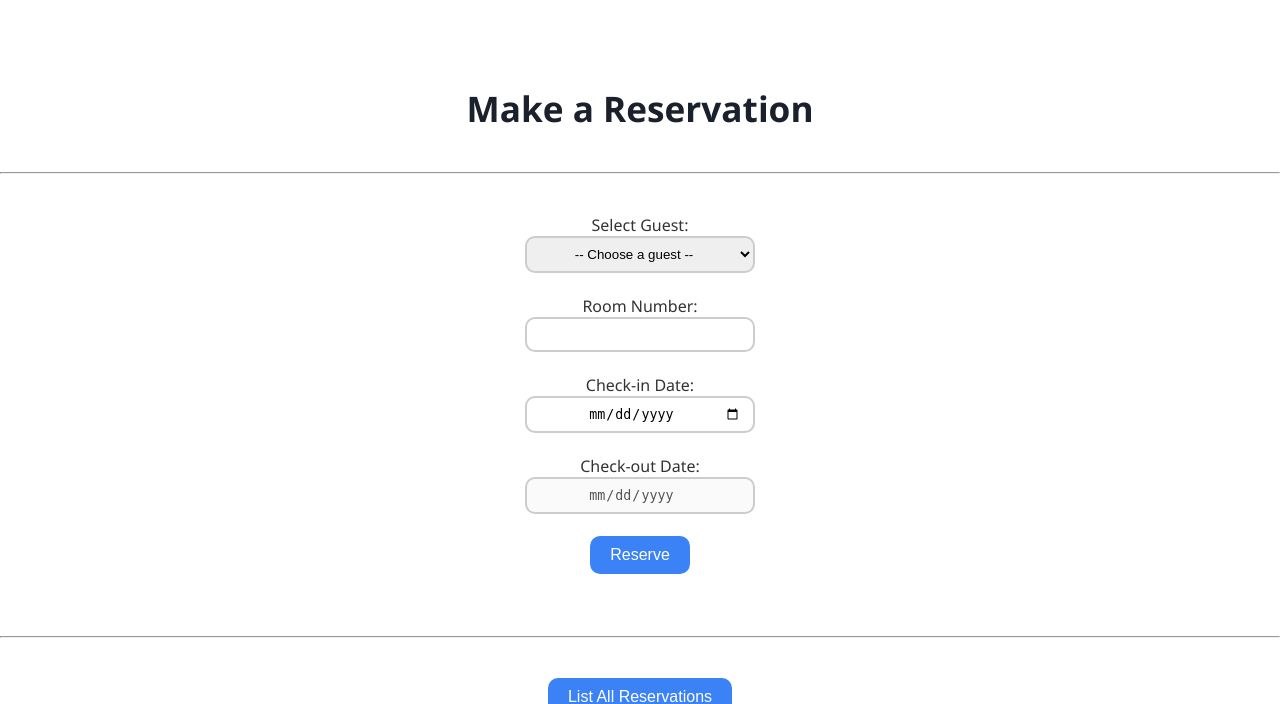
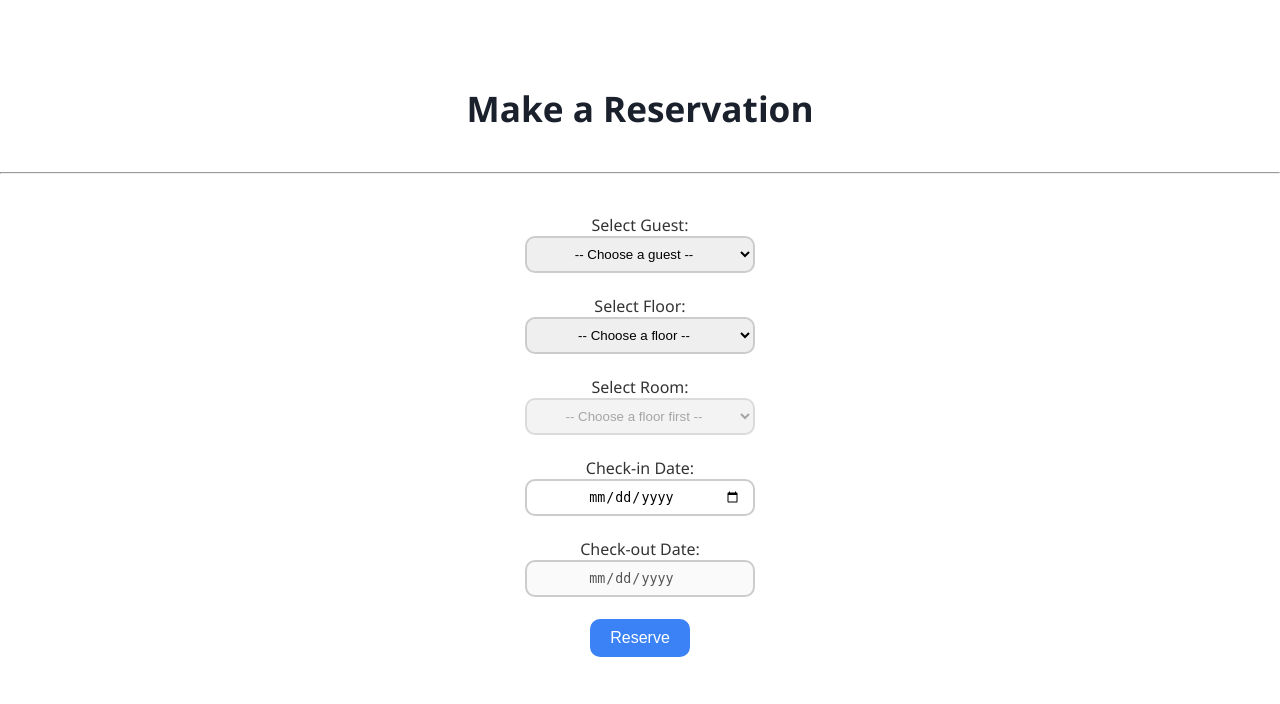
Before and after one commit to FilipeNicacio/integrativeProject, a Flask app: page /reservation in a window 1280 px wide. Shown: the top 704 px of the page. Run offline with Flask 3, Linux system fonts and the light colour scheme; data comes from the database, SQL or seed files in the repository; data that the repository does not hold is empty.

Commit message:
Implement dynamic room selection by floor

```diff
--- a/app.py
+++ b/app.py
@@ -1,4 +1,4 @@
-from flask import Flask, render_template, request, redirect, flash, url_for
+from flask import Flask, render_template, request, redirect, flash, url_for, jsonify
 from datetime import date
 import mysql.connector
 import re
@@ -189,23 +189,39 @@ def reservation():
         cursor = conn.cursor(dictionary=True)
         cursor.execute("SELECT id, name FROM guests")
         guests = cursor.fetchall()
+        cursor.execute("SELECT id, number FROM floors ORDER BY number ASC")
+        floors = cursor.fetchall()
         cursor.close()
         conn.close()
         today = date.today().isoformat()  # formato: YYYY-MM-DD
-        return render_template("reservation.html", guests=guests, today=today)
+        return render_template("reservation.html", guests=guests, floors=floors, today=today)
     except Exception as e:
         flash(f"Error loading guests: {e}", "error")
         return redirect("/")
+
+@app.route("/get_rooms_by_floor/<int:floor_id>")
+def get_rooms_by_floor(floor_id):
+    try:
+        conn = get_db_connection()
+        cursor = conn.cursor(dictionary=True)
+        cursor.execute("SELECT id, room_number FROM rooms WHERE floor_id = %s ORDER BY room_number ASC", (floor_id,))
+        rooms = cursor.fetchall()
+        cursor.close()
+        conn.close()
+        return jsonify(rooms)
+    except Exception as e:
+        return jsonify({"Fatal error": str(e)}), 500
+
 
 
 @app.route("/make_reservation", methods=["POST"])
 def make_reservation():
     guest_id = request.form['guest_id']
-    room_number = request.form['room_number'].strip()
+    room_id = request.form.get('room_id').strip()
     check_in_date = request.form['check_in_date']
     check_out_date = request.form['check_out_date']
 
-    if not guest_id or not room_number or not check_in_date or not check_out_date:
+    if not guest_id or not room_id or not check_in_date or not check_out_date:
         flash("All fields are required.", "error")
         return redirect("/reservation")
 
@@ -221,11 +237,17 @@ def make_reservation():
             flash("Guest ID not found. Please verify and try again.", "error")
             return redirect("/")
 
+        # Verificar se o quarto existe
+        cursor.execute("SELECT id FROM rooms WHERE id = %s", (room_id,))
+        if not cursor.fetchone():
+            flash("Room not found.", "error")
+            return redirect(url_for('reservation'))
+
         # Inserir reserva
         cursor.execute("""
-            INSERT INTO reservations (guest_id, room_number, check_in_date, check_out_date)
+            INSERT INTO reservations (guest_id, room_id, check_in_date, check_out_date)
             VALUES (%s, %s, %s, %s)
-        """, (guest_id, room_number, check_in_date, check_out_date))
+        """, (guest_id, room_id, check_in_date, check_out_date))
 
         conn.commit()
         cursor.close()
@@ -247,17 +269,22 @@ def list_reservations():
         # Query com JOIN para buscar o nome do hóspede
         query = """
                 SELECT
-                    r.id,
-                    r.room_number,
-                    r.check_in_date,
-                    r.check_out_date,
-                    g.name AS guest_name
-                FROM
-                    reservations AS r
-                JOIN
-                    guests AS g ON r.guest_id = g.id
-                ORDER BY
-                    r.check_in_date ASC
+                r.id,
+                r.check_in_date,
+                r.check_out_date,
+                g.name AS guest_name,
+                ro.room_number,
+                f.number AS floor_number  -- Adicionamos o número do andar
+            FROM
+                reservations AS r
+            JOIN
+                guests AS g ON r.guest_id = g.id
+            JOIN
+                rooms AS ro ON r.room_id = ro.id
+            JOIN
+                floors AS f ON ro.floor_id = f.id  -- Novo JOIN com a tabela de andares
+            ORDER BY
+                r.check_in_date ASC, f.number ASC, ro.room_number ASC
             """
         cursor.execute(query)
         reservations_list = cursor.fetchall()
@@ -265,9 +292,8 @@ def list_reservations():
         # A rota /reservation também precisa da lista de hóspedes para o formulário
         cursor.execute("SELECT id, name FROM guests ORDER BY name ASC")
         guests_for_form = cursor.fetchall()
-
-        cursor.close()
-        conn.close()
+        cursor.execute("SELECT id, number FROM floors ORDER BY number ASC")
+        floors_for_form = cursor.fetchall()
 
         today = date.today().isoformat()
 
@@ -276,6 +302,8 @@ def list_reservations():
             'reservation.html',
             reservations=reservations_list,
             guests=guests_for_form,
+            floors=floors_for_form,
+            today=today
         )
 
     except Exception as e:
--- a/templates/reservation.html
+++ b/templates/reservation.html
@@ -31,8 +31,18 @@
             {% endfor %}
         </select><br><br>
 
-        <label for="room_number">Room Number:</label><br>
-        <input type="text" id="room_number" name="room_number" required style="text-align: center;"><br><br>
+        <label for="floor_select">Select Floor:</label><br>
+        <select name="floor_id" id="floor_select" style="text-align: center;" required>
+            <option value="">-- Choose a floor --</option>
+            {% for floor in floors %}
+                <option value="{{ floor.id }}">{{ floor.number }}º Floor</option>
+            {% endfor %}
+        </select><br><br>
+
+        <label for="room_select">Select Room:</label><br>
+        <select name="room_id" id="room_select" style="text-align: center;" required disabled>
+            <option value="">-- Choose a floor first  --</option>
+        </select><br><br>
 
         <label for="check_in_date">Check-in Date:</label><br>
         <input type="date" id="check_in_date" name="check_in_date" min="{{ today }}" required style="text-align: center;" onchange="enableCheckOut()"><br><br>
@@ -58,6 +68,7 @@
                 <tr>
                     <th>Reservation ID</th>
                     <th>Guest Name</th>
+                    <th>Floor</th>
                     <th>Room Number</th>
                     <th>Check-in</th>
                     <th>Check-out</th>
@@ -67,8 +78,12 @@
                 {% for reservation in reservations %}
                     <tr>
                         <td>{{ reservation.id }}</td>
-                        <td>{{ reservation.guest_name }}</td> <td>{{ reservation.room_number }}</td>
-                        <td>{{ reservation.check_in_date.strftime('%d/%m/%Y') }}</td> <td>{{ reservation.check_out_date.strftime('%d/%m/%Y') }}</td> </tr>
+                        <td>{{ reservation.guest_name }}</td>
+                        <td>{{ reservation.floor_number }}º Floor</td>
+                        <td>{{ reservation.room_number }}</td>
+                        <td>{{ reservation.check_in_date.strftime('%d/%m/%Y') }}</td>
+                        <td>{{ reservation.check_in_date.strftime('%d/%m/%Y') }}</td>
+                    </tr>
                 {% endfor %}
             </tbody>
         </table>
@@ -87,6 +102,58 @@
         checkOut.disabled = !checkIn;
         checkOut.min = checkIn;
     }
+
+    document.addEventListener('DOMContentLoaded', function() {
+            const floorSelect = document.getElementById('floor_select');
+            const roomSelect = document.getElementById('room_select');
+
+            floorSelect.addEventListener('change', function() {
+                const floorId = this.value;
+
+                // Limpa e desabilita o seletor de quartos
+                roomSelect.innerHTML = '<option value="">-- Loading rooms... --</option>';
+                roomSelect.disabled = true;
+
+                if (!floorId) {
+                    roomSelect.innerHTML = '<option value="">-- Choose a floor to see rooms --</option>';
+                    return;
+                }
+
+                // Chamada para a API no backend
+                fetch(`/get_rooms_by_floor/${floorId}`)
+                    .then(response => response.json())
+                    .then(data => {
+                        // Limpa o seletor novamente para adicionar as novas opções
+                        roomSelect.innerHTML = '<option value="">-- Choose a room --</option>';
+
+                        if (data.error) {
+                            console.error('Error fetching rooms:', data.error);
+                            roomSelect.innerHTML = '<option value="">-- Error loading rooms --</option>';
+                            return;
+                        }
+
+                        if (data.length === 0) {
+                            roomSelect.innerHTML = '<option value="">-- No rooms found --</option>';
+                            return;
+                        }
+
+                        // Popula o seletor de quartos com os dados recebidos
+                        data.forEach(room => {
+                            const option = document.createElement('option');
+                            option.value = room.id;
+                            option.textContent = room.room_number;
+                            roomSelect.appendChild(option);
+                        });
+
+                        // Habilita o seletor de quartos
+                        roomSelect.disabled = false;
+                    })
+                    .catch(error => {
+                        console.error('Fetch error:', error);
+                        roomSelect.innerHTML = '<option value="">-- Failed to load rooms --</option>';
+                    });
+            });
+        });
     </script>
 
 </body>
```
